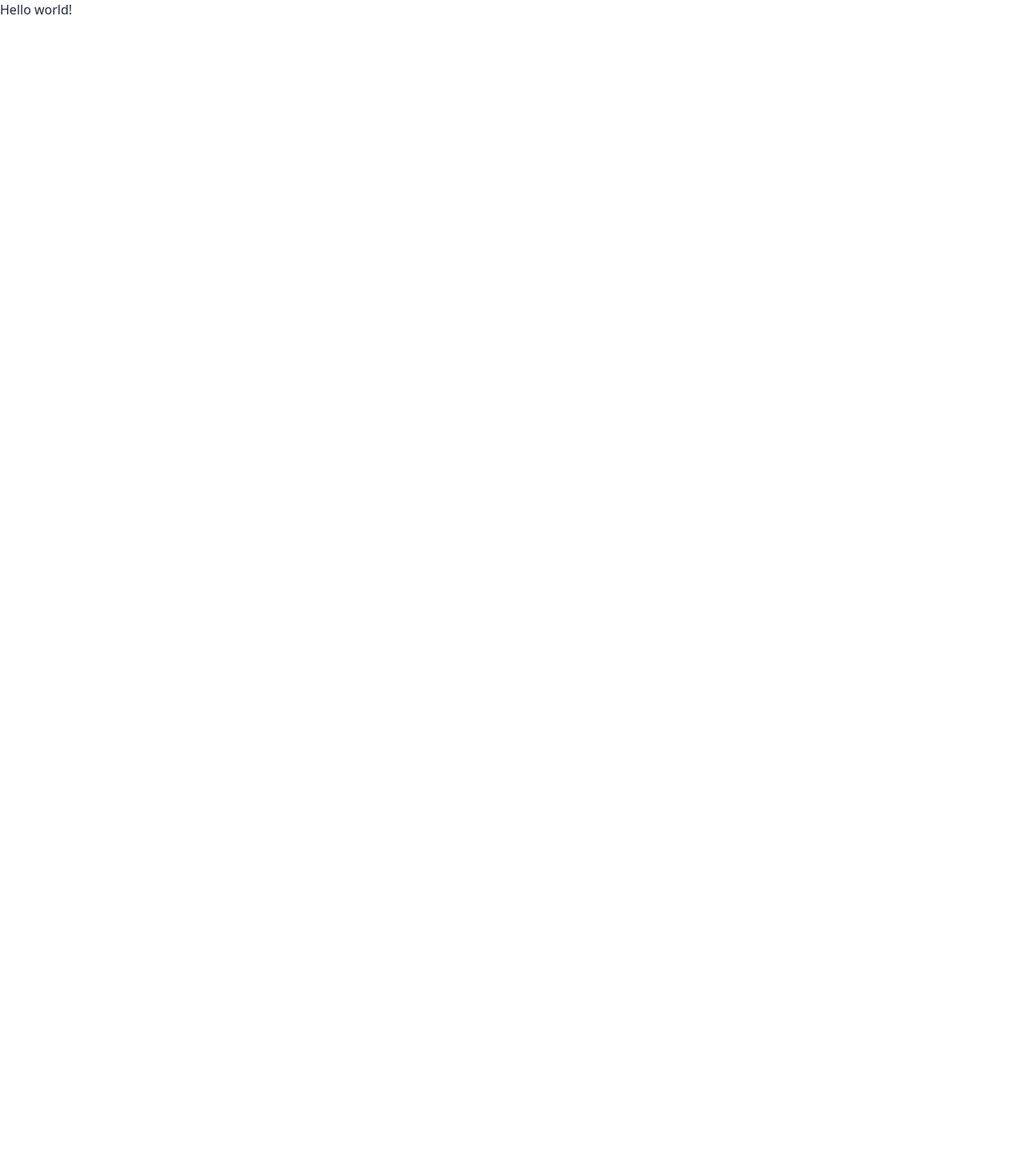
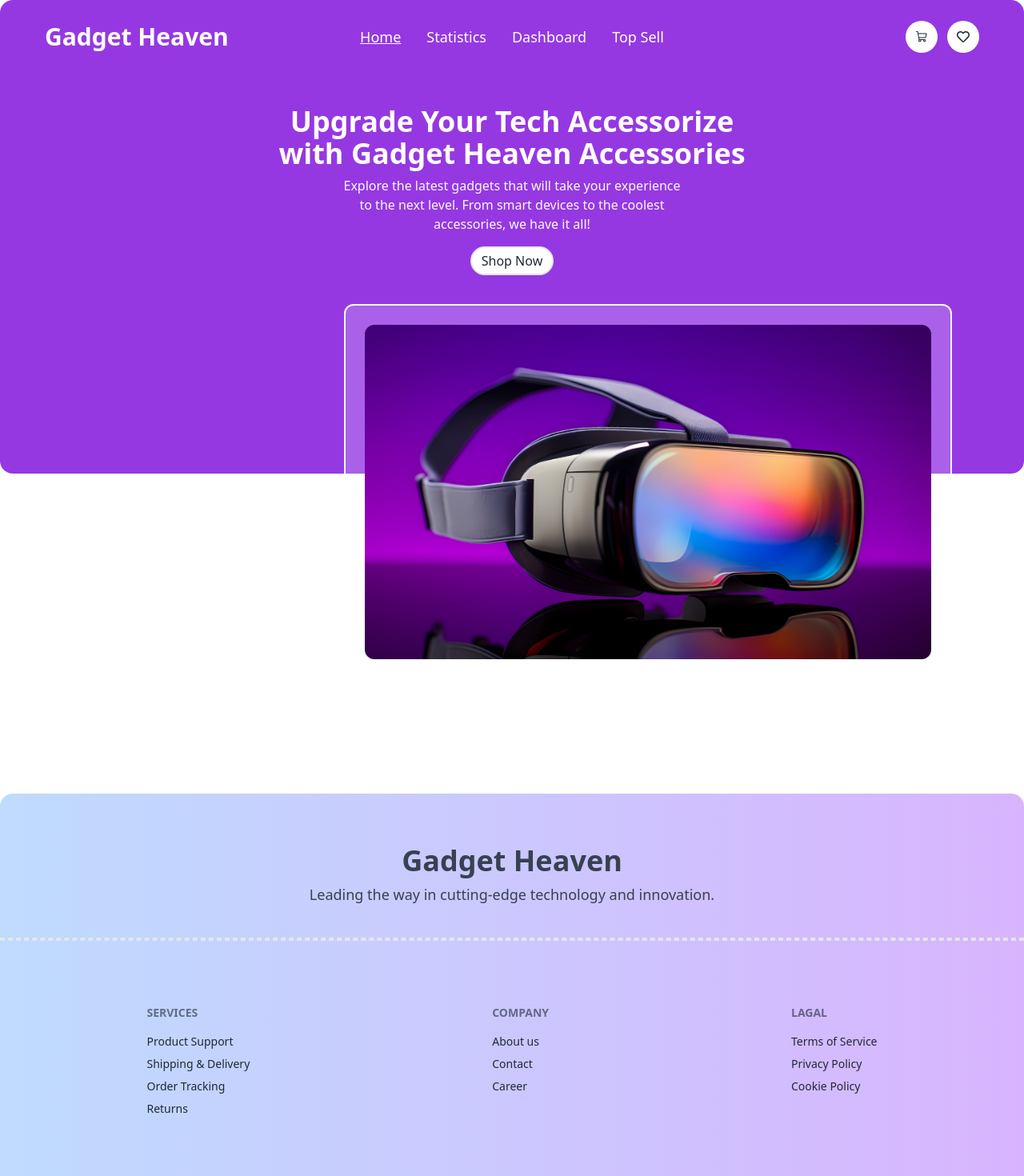
Before and after one commit to Jubayerhusain/Gadget-Haven-t, a React (Vite) app: page / in a window 1280 px wide. Shown: the top 1470 px of the page at 80% size. Before the commit the page ends 800 px from the top, so only its background shows below. Built offline with nearby package versions, Linux system fonts and the light colour scheme.

Commit message:
header footer done

```diff
--- a/package.json
+++ b/package.json
@@ -15,6 +15,7 @@
     "match-sorter": "^7.0.0",
     "react": "^18.3.1",
     "react-dom": "^18.3.1",
+    "react-icons": "^5.3.0",
     "react-router-dom": "^6.27.0",
     "sort-by": "^1.2.0"
   },
--- /dev/null
+++ b/src/components/Footer/Footer.jsx
@@ -0,0 +1,38 @@
+function Footer() {
+  return (
+      <div className="bg-gradient-to-r from-blue-200 to-purple-300 py-14 rounded-2xl">
+        <footer>
+          <h1 className="text-4xl font-bold text-center my-2 text-gray-700">
+            Gadget Heaven
+          </h1>
+          <p className="text-lg font-normal text-center text-gray-700">
+            Leading the way in cutting-edge technology and innovation.
+          </p>
+        </footer>
+        <div className="border-2 border-dashed my-10"></div>
+        <footer className="footer text-gray-800 p-10  justify-around">
+          <nav>
+            <h6 className="footer-title">Services</h6>
+            <a className="link link-hover">Product Support</a>
+            <a className="link link-hover">Shipping & Delivery</a>
+            <a className="link link-hover">Order Tracking</a>
+            <a className="link link-hover">Returns</a>
+          </nav>
+          <nav>
+            <h6 className="footer-title">Company</h6>
+            <a className="link link-hover">About us</a>
+            <a className="link link-hover">Contact</a>
+            <a className="link link-hover">Career</a>
+          </nav>
+          <nav>
+            <h6 className="footer-title">Lagal</h6>
+            <a className="link link-hover"> Terms of Service</a>
+            <a className="link link-hover"> Privacy Policy</a>
+            <a className="link link-hover">Cookie Policy</a>
+          </nav>
+        </footer>
+      </div>
+  );
+}
+
+export default Footer;
--- /dev/null
+++ b/src/components/Header/Banner.jsx
@@ -0,0 +1,26 @@
+import bannerImage from './../../assets/banner.jpg'
+function Banner() {
+  return (
+    <div className=" bg-[#9538E2] min-h-[500px] rounded-b-2xl relative">
+      <div className="text-center">
+        <h1 className="font-bold text-4xl w-6/12 text-white mx-auto pt-10 pb-2">Upgrade Your Tech Accessorize with Gadget Heaven Accessories</h1>
+        <p className=" font-normal text-gray-50 w-4/12 mx-auto">
+          Explore the latest gadgets that will take your experience to the next
+          level. From smart devices to the coolest accessories, we have it all!
+        </p>
+      </div>
+      <div className="text-center mt-4">
+        <button className=" bg-white rounded-3xl border-2 py-1 px-3">
+          Shop Now
+        </button>
+      </div>
+      <div className="absolute top-72 left-[430px]">
+        <div className='w-[760px] h-[470px] border-2 bg-white/20 border-white rounded-xl p-6'>
+            <img className='w-full h-full rounded-xl'  src={bannerImage} alt="" />
+        </div>
+      </div>
+    </div>
+  );
+}
+
+export default Banner;
--- /dev/null
+++ b/src/components/Header/Navber.jsx
@@ -0,0 +1,101 @@
+import { NavLink } from "react-router-dom";
+import { PiShoppingCart } from "react-icons/pi";
+import { FaRegHeart } from "react-icons/fa";
+
+
+function Navber() {
+  const Link = (
+    <>
+      <li>
+        <NavLink
+          to="/"
+          className={({ isActive }) =>
+            isActive ? "text-white bold underline" : "text-white"
+          }
+        >
+          {" "}
+          Home
+        </NavLink>
+      </li>
+      <li>
+        <NavLink
+          to="/Statistics"
+          className={({ isActive }) =>
+            isActive ? "text-white bold underline" : "text-white"
+          }
+        >
+          {" "}
+          Statistics
+        </NavLink>
+      </li>
+      <li>
+        <NavLink
+          to="/dashboard"
+          className={({ isActive }) =>
+            isActive ? "text-white bold underline" : "text-white"
+          }
+        >
+          {" "}
+          Dashboard
+        </NavLink>
+      </li>
+      <li>
+        <NavLink
+          to="/topSell "
+          className={({ isActive }) =>
+            isActive ? "text-white bold underline" : "text-white"
+          }
+        >
+          {" "}
+          Top Sell
+        </NavLink>
+      </li>
+    </>
+  );
+  return (
+    <div className="navbar bg-[#9538E2] py-4 px-14 rounded-t-2xl sticky top-0 z-50 backdrop-blur-lg">
+      <div className="navbar-start">
+        <div className="dropdown">
+          <div tabIndex={0} role="button" className="btn btn-ghost lg:hidden">
+            <svg
+              xmlns="http://www.w3.org/2000/svg"
+              className="h-5 w-5"
+              fill="none"
+              viewBox="0 0 24 24"
+              stroke="currentColor"
+            >
+              <path
+                strokeLinecap="round"
+                strokeLinejoin="round"
+                strokeWidth="2"
+                d="M4 6h16M4 12h8m-8 6h16"
+              />
+            </svg>
+          </div>
+          <ul
+            tabIndex={0}
+            className="menu menu-sm dropdown-content bg-base-100 rounded-box z-[1] mt-3 w-52 p-2 shadow text-lg"
+          >
+            {Link}
+          </ul>
+        </div>
+        <a className="font-bold text-white text-3xl">Gadget Heaven</a>
+      </div>
+      <div className="navbar-center hidden lg:flex">
+        <ul className="menu menu-horizontal px-1 text-lg">{Link}</ul>
+      </div>
+      <div className="navbar-end">
+        <div className="flex items-center space-x-3">
+          <div className="p-3 text-md rounded-full bg-white">
+          <PiShoppingCart />
+          </div>
+          <div className="p-3 text-md rounded-full bg-white">
+          <FaRegHeart />
+          </div>
+        </div>
+      </div>
+    </div>
+  );
+}
+
+export default Navber;
--- a/src/components/Home/Home.jsx
+++ b/src/components/Home/Home.jsx
@@ -0,0 +1,11 @@
+
+import Banner from './../Header/Banner';
+function Home() {
+    return (
+        <div className='h-[900px]'>
+            <Banner></Banner>
+        </div>
+    )
+}
+
+export default Home
--- a/src/components/Layout/Layout.jsx
+++ b/src/components/Layout/Layout.jsx
@@ -0,0 +1,14 @@
+import { Outlet } from 'react-router-dom';
+import Navber from './../Header/Navber';
+import Footer from './../Footer/Footer';
+function Layout() {
+    return (
+        <div className='max-w-[1640px] mx-auto'>
+            <Navber></Navber>
+            <Outlet></Outlet>
+            <Footer></Footer>
+        </div>
+    )
+}
+
+export default Layout
```
Also changed, not shown: src/main.jsx (+15 -1 lines), src/components/Header/Header.jsx (deleted), 1 other file (tests, documents, lock files or other folders).
